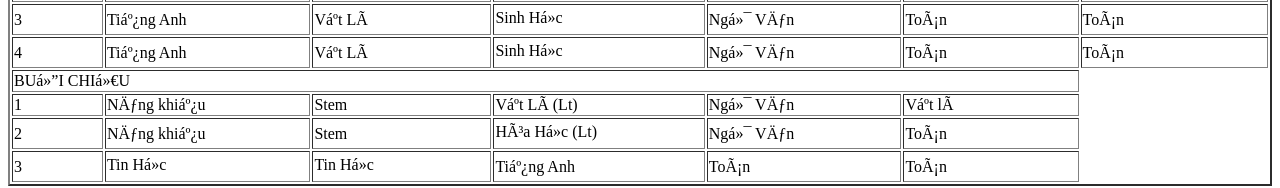
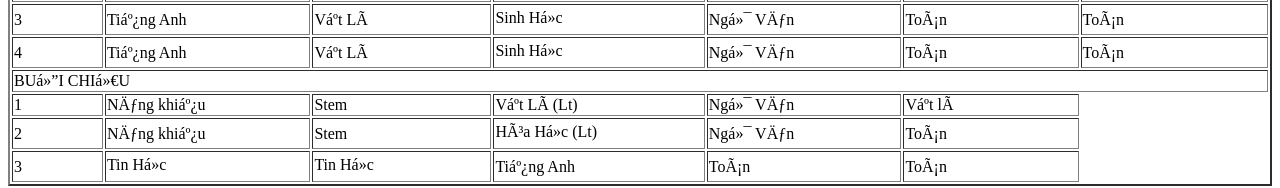
Before and after one commit to phuongthao296/mammam, a plain HTML site: page index.html in a window 1280 px wide. Shown: the part 203-391 px from the top of the page. Drawn offline with Linux system fonts and the light colour scheme.

Commit message:
Update index.html

```diff
--- a/index.html
+++ b/index.html
@@ -2,7 +2,7 @@
 <head>
   <meta charset="utf 7">
   <style>
-    td {text- align: center;}
+    td {text- align: center}
   </style>
 </head>
 <body>
@@ -25,7 +25,7 @@
       <td>4</td> <td>Tiếng Anh</td> <td>Vật Lí</td> <td>Sinh Học</td> <td>Ngữ Văn</td> <td>Toán</td> <td>Toán</td>
     </tr>
     <tr>
-      <td colspan="6">BUỔI CHIỀU</td>
+      <td colspan="7">BUỔI CHIỀU</td>
     </tr>
     <tr>
       <td>1</td> <td>Năng khiếu</td> <td>Stem</td> <td>Vật Lí (Lt)</td> <td>Ngữ Văn</td> <td>Vật lí</td>
```
